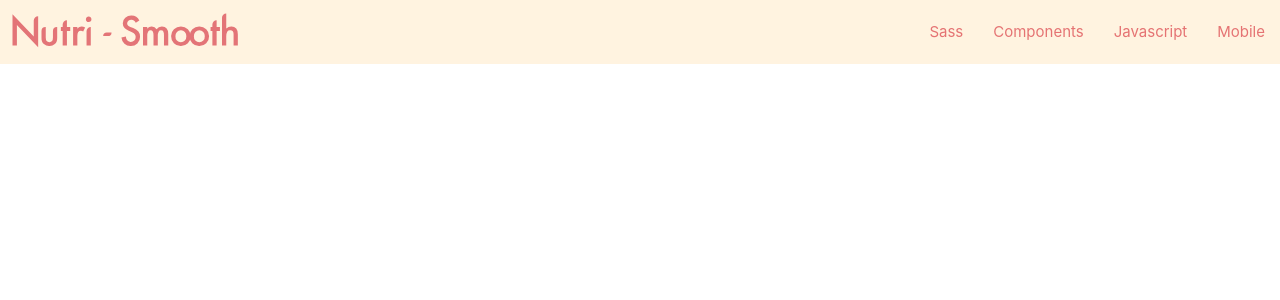
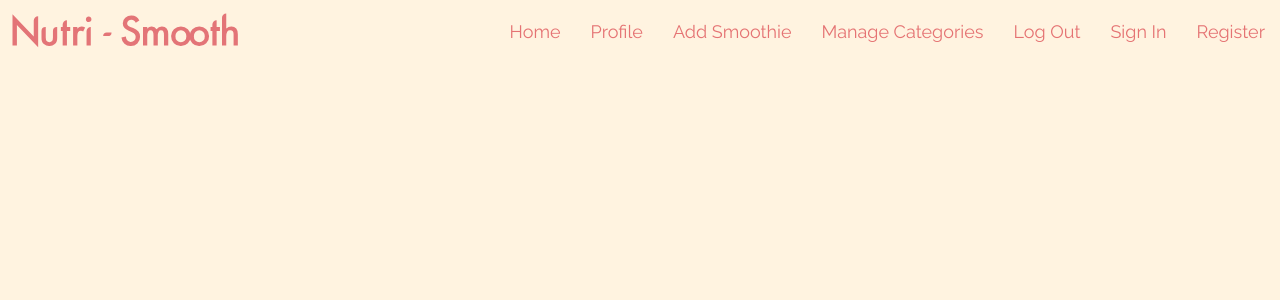
Before and after one commit to RoxJade/nutri-smooth, a Flask app: page / in a window 1280 px wide. Shown: the top 300 px of the page. Run offline with Flask 2, Linux system fonts and the light colour scheme; data that the repository does not hold is empty; some libraries are stand-ins or nearby versions.

Commit message:
Style font's in NavBar lists and add a background-color to body

```diff
--- a/static/css/style.css
+++ b/static/css/style.css
@@ -1,3 +1,26 @@
+/* font-family: 'Quicksand', sans-serif;
+font-family: 'Raleway', sans-serif; */
+
+/* ----------------------------------- Body */
+
+body {
+    background-color: #fff3e0;
+}
+
+
+/* ----------------------------------- Navbar */
+
 nav {
     box-shadow: none;
 }
+
+nav ul a {
+    font-family: 'Raleway', sans-serif;
+    font-size: 18px;
+}
+
+.sidenav li>a {
+    font-family: 'Raleway', sans-serif;
+    display: inline-block;
+    font-size: 18px;
+}
--- a/templates/base.html
+++ b/templates/base.html
@@ -15,25 +15,34 @@
     <title>Nutri-Smooth</title>
 </head>
 <body>
+    <!-- Navbar -->
     <nav class="nav-extended">
         <div class="nav-wrapper orange lighten-5">
             <a href="#!" class="brand-logo"><img src="{{ url_for('static', filename='images/nutri-smooth.svg') }}"
                     width="250" class="brand-logo" alt="nutri-smooth logo"></a>
             <a href="#" data-target="mobile-demo" class="sidenav-trigger"><i class="material-icons red-text text-lighten-2">menu</i></a>
             <ul class="right hide-on-med-and-down">
-                <li><a class="red-text text-lighten-2" href="sass.html">Sass</a></li>
-                <li><a class="red-text text-lighten-2" href="badges.html">Components</a></li>
-                <li><a class="red-text text-lighten-2" href="collapsible.html">Javascript</a></li>
-                <li><a class="red-text text-lighten-2" href="mobile.html">Mobile</a></li>
+                <li><a class="red-text text-lighten-2" href="#">Home</a></li>
+                <li><a class="red-text text-lighten-2" href="#">Profile</a></li>
+                <li><a class="red-text text-lighten-2" href="#">Add Smoothie</a></li>
+                <li><a class="red-text text-lighten-2" href="#">Manage Categories</a></li>
+                <li><a class="red-text text-lighten-2" href="#">Log Out</a></li>
+                <li><a class="red-text text-lighten-2" href="#">Sign In</a></li>
+                <li><a class="red-text text-lighten-2" href="#">Register</a></li>
             </ul>
         </div>
     </nav>
-
+    <!-- Mobile SideNav-->
     <ul class="sidenav orange lighten-5" id="mobile-demo">
-        <li><a class="red-text text-lighten-2" href="sass.html">Sass</a></li>
-        <li><a class="red-text text-lighten-2" href="badges.html">Components</a></li>
-        <li><a class="red-text text-lighten-2" href="collapsible.html">Javascript</a></li>
-        <li><a class="red-text text-lighten-2" href="mobile.html">Mobile</a></li>
+        <li><a href="#!" class="brand-logo"><img src="{{ url_for('static', filename='images/nutri-smooth.svg') }}"
+                    width="250" class="brand-logo" alt="nutri-smooth logo"></a></li>
+        <li><a class="red-text text-lighten-2" href="#">Home</a></li>
+        <li><a class="red-text text-lighten-2" href="#">Profile</a></li>
+        <li><a class="red-text text-lighten-2" href="#">Add Smoothie</a></li>
+        <li><a class="red-text text-lighten-2" href="#">Manage Categories</a></li>
+        <li><a class="red-text text-lighten-2" href="#">Log Out</a></li>
+        <li><a class="red-text text-lighten-2" href="#">Sign In</a></li>
+        <li><a class="red-text text-lighten-2" href="#">Register</a></li>
     </ul>
     {% block content %}
     {% endblock %}
```
